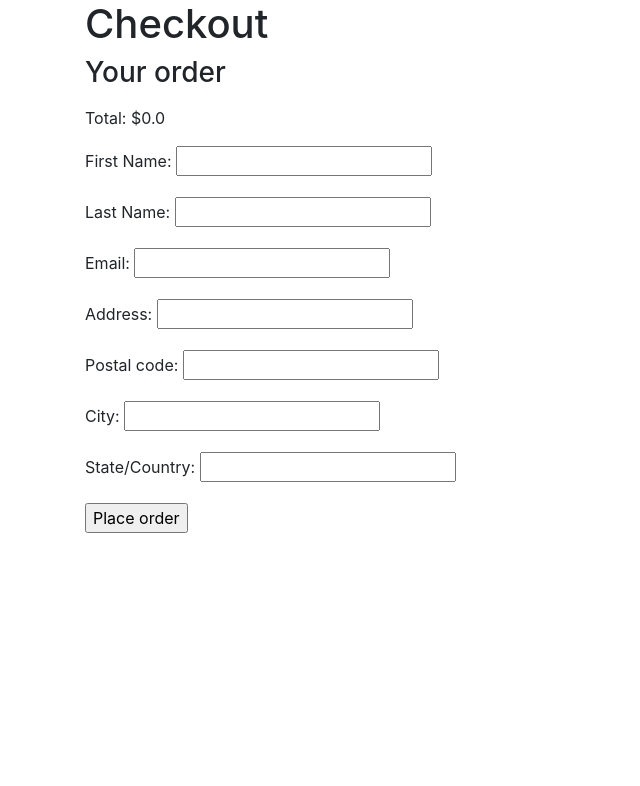
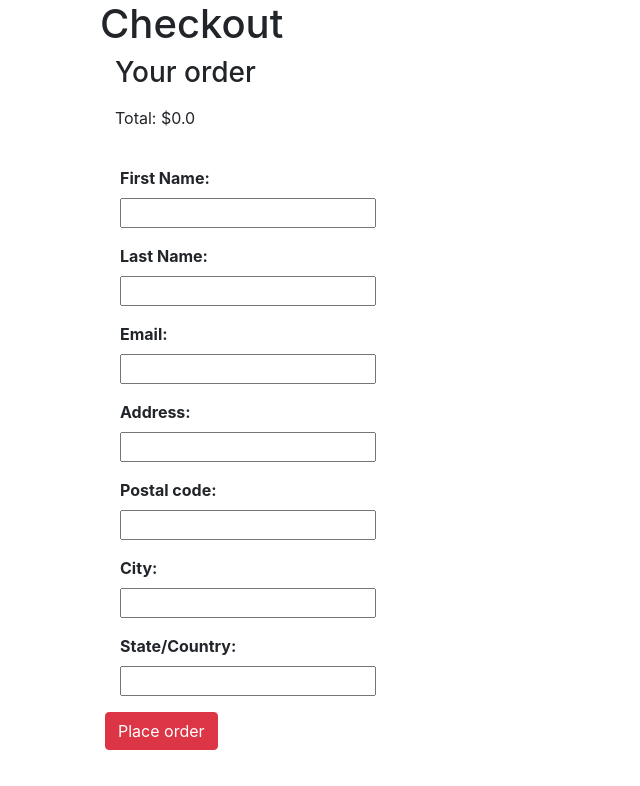
Before and after one commit to Duy-L/Cmps-115-Project, a Django app: page /payment/checkout/ in a window 1280 px wide. Shown: the part 86-872 px from the top of the page, without its empty margins (0-640 px from the left). Before the commit the page ends 619 px from the top, so only its background shows below. Run offline with Django 3.2, Linux system fonts and the light colour scheme; data comes from the database, SQL or seed files in the repository; some libraries are stand-ins or nearby versions.

Commit message:
Add files via upload

```diff
--- a/src/payment/templates/payment/checkout.html
+++ b/src/payment/templates/payment/checkout.html
@@ -1,13 +1,27 @@
 {% extends "base.html" %}
+
 
 {% block title %}
     Checkout
 {% endblock %}
 
 {% block content %}
+<style>
+    .new{
+        font-weight: bold;
+        width: 350px;
+        padding: 20px;
+
+        }
+
+
+</style>
+
+     <!-- <div class="new"> -->
+    <div class="col-md-6">
     <h1>Checkout</h1>
-
-    <div class="order-info">
+    <!-- <div class="new"> -->
+    <div class="col-md-6">
         <h3>Your order</h3>
         <ul>
             {% for product in cart.products.all %}
@@ -16,10 +30,13 @@
         </ul>
         <p>Total: ${{ cart.total }}</p>
     </div>
+</div>
 
-    <form action="." method="post" class="order-form">
-        {{ form.as_p }}
-        <p><input type="submit" value="Place order"></p>
+    <form action="." method="post" class="new">
+        <!-- {{ form.as_p }} -->
+        <div class="col-md-6">{{ form.as_p }}</div>
+        <p><input type="submit" class='btn btn-danger' value="Place order"></p>
         {% csrf_token %}
     </form>
+</div>
 {% endblock %}
```
